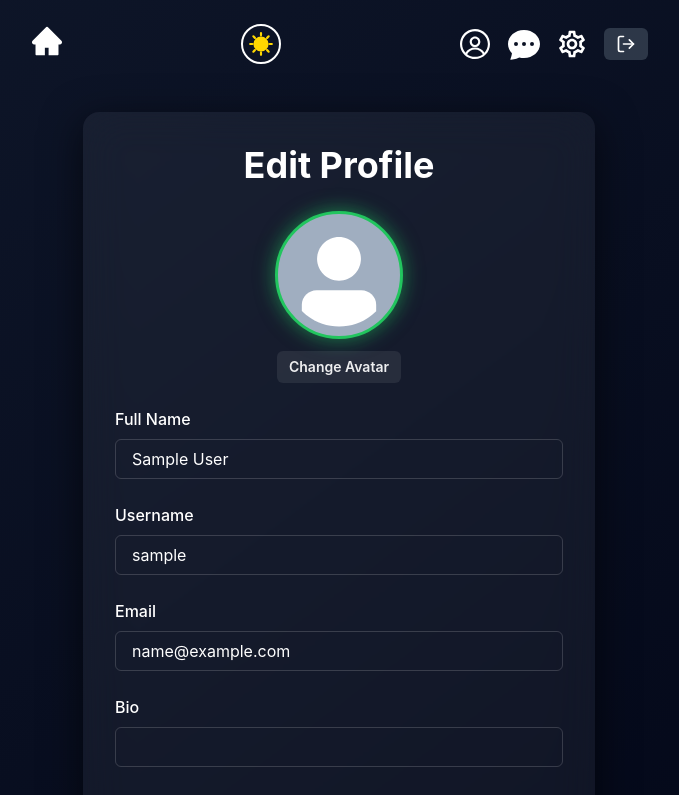
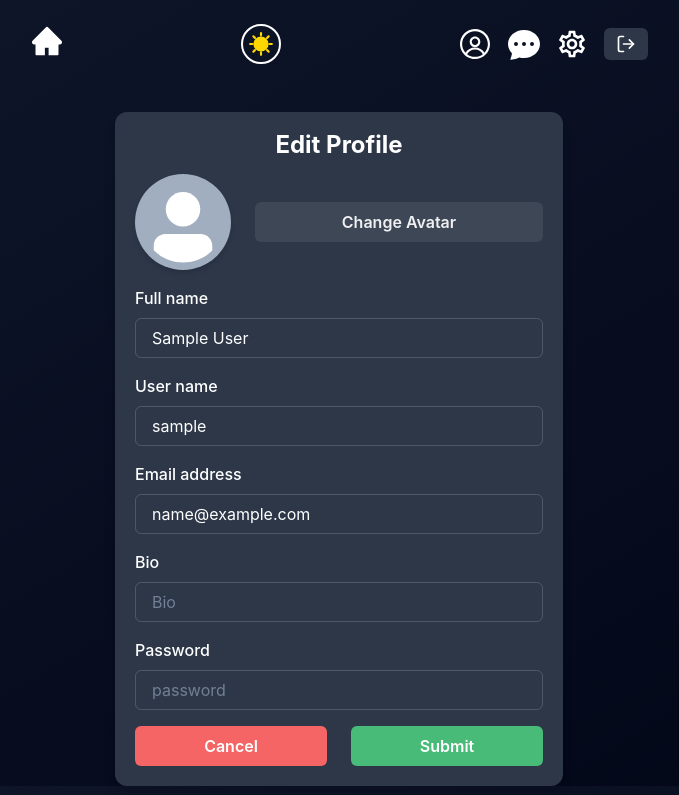
Before and after one commit to SagarPdas3103/SocilaMediaFinalFixed, a React (Vite) app in the folder frontend/: page /update in a window 1280 px wide. Shown: the top 795 px of the page, without its empty margins (301-980 px from the left). Built offline with nearby package versions, Linux system fonts and the light colour scheme; no server answers; sample sign-in values are in the browser's storage.

Commit message:
Update UpdateProfilePage.jsx

```diff
--- a/frontend/src/pages/UpdateProfilePage.jsx
+++ b/frontend/src/pages/UpdateProfilePage.jsx
@@ -63,242 +63,132 @@ export default function UpdateProfilePage() {
     }
   };
 
-  // return (
-  //   <form onSubmit={handleSubmit}>
-  //     <Flex align={"center"} justify={"center"}>
-  //       <Stack
-  //         spacing={4}
-  //         w={"full"}
-  //         maxW={"md"}
-  //         bg={useColorModeValue("white", "gray.700")}
-  //         rounded={"xl"}
-  //         boxShadow={"lg"}
-  //         p={5}
-  //       >
-  //         <Heading
-  //           lineHeight={1.1}
-  //           textAlign={"center"}
-  //           fontSize={{ base: "2xl", sm: "2xl" }}
-  //         >
-  //           Edit Profile
-  //         </Heading>
-
-  //         <FormControl id="userName">
-  //           <Stack direction={["column", "row"]} spacing={6}>
-  //             <Center>
-  //               <Avatar
-  //                 size="xl"
-  //                 boxShadow={"md"}
-  //                 src={imgUrl || user.profilePic}
-  //               />
-  //             </Center>
-  //             <Center w="full">
-  //               <Button w="full" onClick={() => fileRef.current.click()}>
-  //                 Change Avatar
-  //               </Button>
-  //               <Input
-  //                 type="file"
-  //                 hidden
-  //                 ref={fileRef}
-  //                 onChange={handleImageChange}
-  //               />
-  //             </Center>
-  //           </Stack>
-  //         </FormControl>
-
-  //         <FormControl>
-  //           <FormLabel>Full name</FormLabel>
-  //           <Input
-  //             placeholder="Fullname"
-  //             value={inputs.name}
-  //             onChange={(e) => setInputs({ ...inputs, name: e.target.value })}
-  //             _placeholder={{ color: "gray.500" }}
-  //             type="text"
-  //           />
-  //         </FormControl>
-
-  //         <FormControl>
-  //           <FormLabel>User name</FormLabel>
-  //           <Input
-  //             placeholder="johndoe"
-  //             value={inputs.username}
-  //             onChange={(e) =>
-  //               setInputs({ ...inputs, username: e.target.value })
-  //             }
-  //             _placeholder={{ color: "gray.500" }}
-  //             type="text"
-  //           />
-  //         </FormControl>
-
-  //         <FormControl>
-  //           <FormLabel>Email address</FormLabel>
-  //           <Input
-  //             placeholder="email@example.com"
-  //             value={inputs.email}
-  //             onChange={(e) => setInputs({ ...inputs, email: e.target.value })}
-  //             _placeholder={{ color: "gray.500" }}
-  //             type="email"
-  //           />
-  //         </FormControl>
-
-  //         <FormControl>
-  //           <FormLabel>Bio </FormLabel>
-  //           <Input
-  //             placeholder="Bio"
-  //             value={inputs.bio}
-  //             onChange={(e) => setInputs({ ...inputs, bio: e.target.value })}
-  //             _placeholder={{ color: "gray.500" }}
-  //             type="text"
-  //           />
-  //         </FormControl>
-
-  //         <FormControl>
-  //           <FormLabel>Password</FormLabel>
-  //           <Input
-  //             placeholder="password"
-  //             value={inputs.password}
-  //             onChange={(e) =>
-  //               setInputs({ ...inputs, password: e.target.value })
-  //             }
-  //             _placeholder={{ color: "gray.500" }}
-  //             type="password"
-  //           />
-  //         </FormControl>
-
-  //         <Stack spacing={6} direction={["column", "row"]}>
-  //           <Button
-  //             bg={"red.400"}
-  //             color={"white"}
-  //             w="full"
-  //             _hover={{
-  //               bg: "red.500",
-  //             }}
-  //           >
-  //             Cancel
-  //           </Button>
-  //           <Button
-  //             bg={"green.400"}
-  //             color={"white"}
-  //             w="full"
-  //             _hover={{
-  //               bg: "green.500",
-  //             }}
-  //             type="submit"
-  //             isLoading={updating}
-  //           >
-  //             Submit
-  //           </Button>
-  //         </Stack>
-  //       </Stack>
-  //     </Flex>
-  //   </form>
-  // );
-
-
   return (
     <form onSubmit={handleSubmit}>
-    <Flex minH="100vh" align="center" justify="center">
+      <Flex align={"center"} justify={"center"}>
         <Stack
-        spacing={6}
-        w="full"
-        maxW="lg"
-        p={8}
-        borderRadius="2xl"
-        backdropFilter="blur(20px)"
-        bg="rgba(255,255,255,0.05)"
-        boxShadow="0 10px 40px rgba(0,0,0,0.6)"
+          spacing={4}
+          w={"full"}
+          maxW={"md"}
+          bg={useColorModeValue("white", "gray.700")}
+          rounded={"xl"}
+          boxShadow={"lg"}
+          p={5}
         >
-        {/* Heading */}
-        <Heading textAlign="center">Edit Profile</Heading>
+          <Heading
+            lineHeight={1.1}
+            textAlign={"center"}
+            fontSize={{ base: "2xl", sm: "2xl" }}
+          >
+            Edit Profile
+          </Heading>
 
-        {/* Avatar Section */}
-        <Flex direction="column" align="center" gap={3}>
+          <FormControl id="userName">
+            <Stack direction={["column", "row"]} spacing={6}>
+              <Center>
                 <Avatar
-            size="2xl"
+                  size="xl"
+                  boxShadow={"md"}
                   src={imgUrl || user.profilePic}
-            border="3px solid #22c55e"
-            boxShadow="0 0 20px rgba(34,197,94,0.6)"
                 />
-
-          <Button size="sm" onClick={() => fileRef.current.click()}>
+              </Center>
+              <Center w="full">
+                <Button w="full" onClick={() => fileRef.current.click()}>
                   Change Avatar
                 </Button>
-
                 <Input
                   type="file"
                   hidden
                   ref={fileRef}
                   onChange={handleImageChange}
                 />
-        </Flex>
+              </Center>
+            </Stack>
+          </FormControl>
 
-        {/* Inputs */}
           <FormControl>
-          <FormLabel>Full Name</FormLabel>
+            <FormLabel>Full name</FormLabel>
             <Input
+              placeholder="Fullname"
               value={inputs.name}
-            onChange={(e) =>
-              setInputs({ ...inputs, name: e.target.value })
-            }
+              onChange={(e) => setInputs({ ...inputs, name: e.target.value })}
+              _placeholder={{ color: "gray.500" }}
+              type="text"
             />
           </FormControl>
 
           <FormControl>
-          <FormLabel>Username</FormLabel>
+            <FormLabel>User name</FormLabel>
             <Input
+              placeholder="johndoe"
               value={inputs.username}
               onChange={(e) =>
                 setInputs({ ...inputs, username: e.target.value })
               }
+              _placeholder={{ color: "gray.500" }}
+              type="text"
             />
           </FormControl>
 
           <FormControl>
-          <FormLabel>Email</FormLabel>
+            <FormLabel>Email address</FormLabel>
             <Input
+              placeholder="email@example.com"
               value={inputs.email}
-            onChange={(e) =>
-              setInputs({ ...inputs, email: e.target.value })
-            }
+              onChange={(e) => setInputs({ ...inputs, email: e.target.value })}
+              _placeholder={{ color: "gray.500" }}
+              type="email"
             />
           </FormControl>
 
           <FormControl>
-          <FormLabel>Bio</FormLabel>
+            <FormLabel>Bio </FormLabel>
             <Input
+              placeholder="Bio"
               value={inputs.bio}
-            onChange={(e) =>
-              setInputs({ ...inputs, bio: e.target.value })
-            }
+              onChange={(e) => setInputs({ ...inputs, bio: e.target.value })}
+              _placeholder={{ color: "gray.500" }}
+              type="text"
             />
           </FormControl>
 
           <FormControl>
             <FormLabel>Password</FormLabel>
             <Input
-            type="password"
+              placeholder="password"
               value={inputs.password}
               onChange={(e) =>
                 setInputs({ ...inputs, password: e.target.value })
               }
+              _placeholder={{ color: "gray.500" }}
+              type="password"
             />
           </FormControl>
 
-        {/* Buttons */}
-        <Flex gap={4}>
-          <Button w="full" variant="secondary">
+          <Stack spacing={6} direction={["column", "row"]}>
+            <Button
+              bg={"red.400"}
+              color={"white"}
+              w="full"
+              _hover={{
+                bg: "red.500",
+              }}
+            >
               Cancel
             </Button>
-
             <Button
+              bg={"green.400"}
+              color={"white"}
               w="full"
-            variant="primary"
+              _hover={{
+                bg: "green.500",
+              }}
               type="submit"
               isLoading={updating}
             >
-            Save Changes
+              Submit
             </Button>
-        </Flex>
+          </Stack>
         </Stack>
       </Flex>
     </form>
```
Lines whose indentation alone changed are shown as unchanged.
